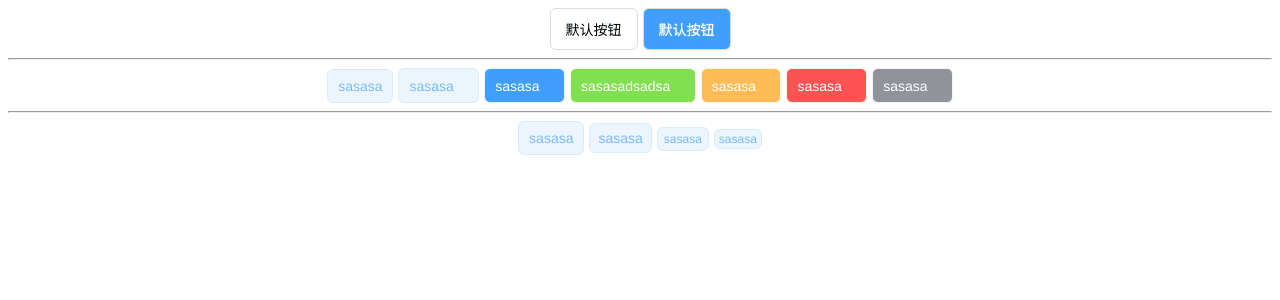
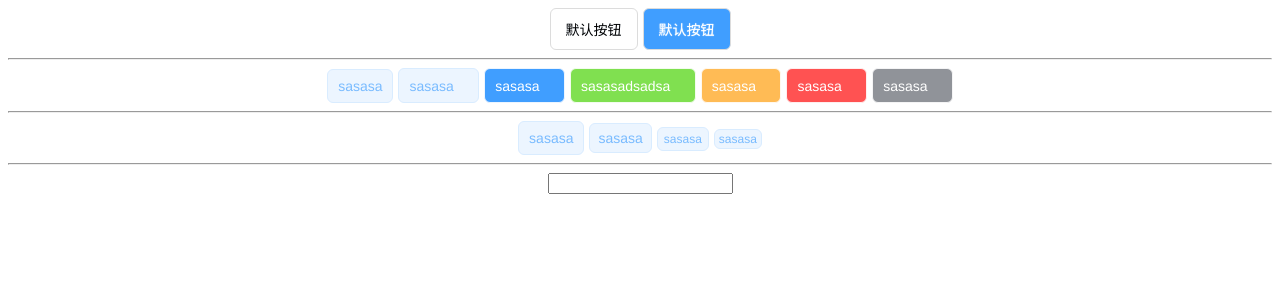
Before and after one commit to sam9029/snine-ui, a Vue app: page / in a window 1280 px wide. Shown: the top 300 px of the page. Built offline with nearby package versions, Linux system fonts and the light colour scheme; a web font is replaced by a local one.

Commit message:
mod:base create docs folder

```diff
--- a/examples/App.vue
+++ b/examples/App.vue
@@ -6,7 +6,7 @@
       <!-- <SnIcon /> -->
       <!-- <SnUpload /> -->
       <SnTag />
-      <!-- <SnSelect /> -->
+      <SnSelect />
     </div>
   </div>
 </template>
@@ -16,7 +16,7 @@ import SnButton from "./demo/SnButton.vue";
 // import SnIcon from "./demo/SnIcon.vue";
 // import SnUpload from "./demo/SnUpload.vue";
 import SnTag from "./demo/SnTag.vue";
-// import SnSelect from "./demo/SnSelect.vue";
+import SnSelect from "./demo/SnSelect.vue";
 export default {
   name: "APP",
   components: {
@@ -24,7 +24,7 @@ export default {
     // SnIcon,
     // SnUpload,
     SnTag,
-    // SnSelect,
+    SnSelect,
   },
 };
 </script>
--- a/examples/demo/SnSelect.vue
+++ b/examples/demo/SnSelect.vue
@@ -1,3 +1,6 @@
 <template>
-  <sn-select></sn-select>
+  <div>
+    <hr />
+    <sn-select></sn-select>
+  </div>
 </template>
```
Also changed, not shown: vue.config.js (line endings or trailing spaces), 5 other files (tests, documents, lock files or other folders).
